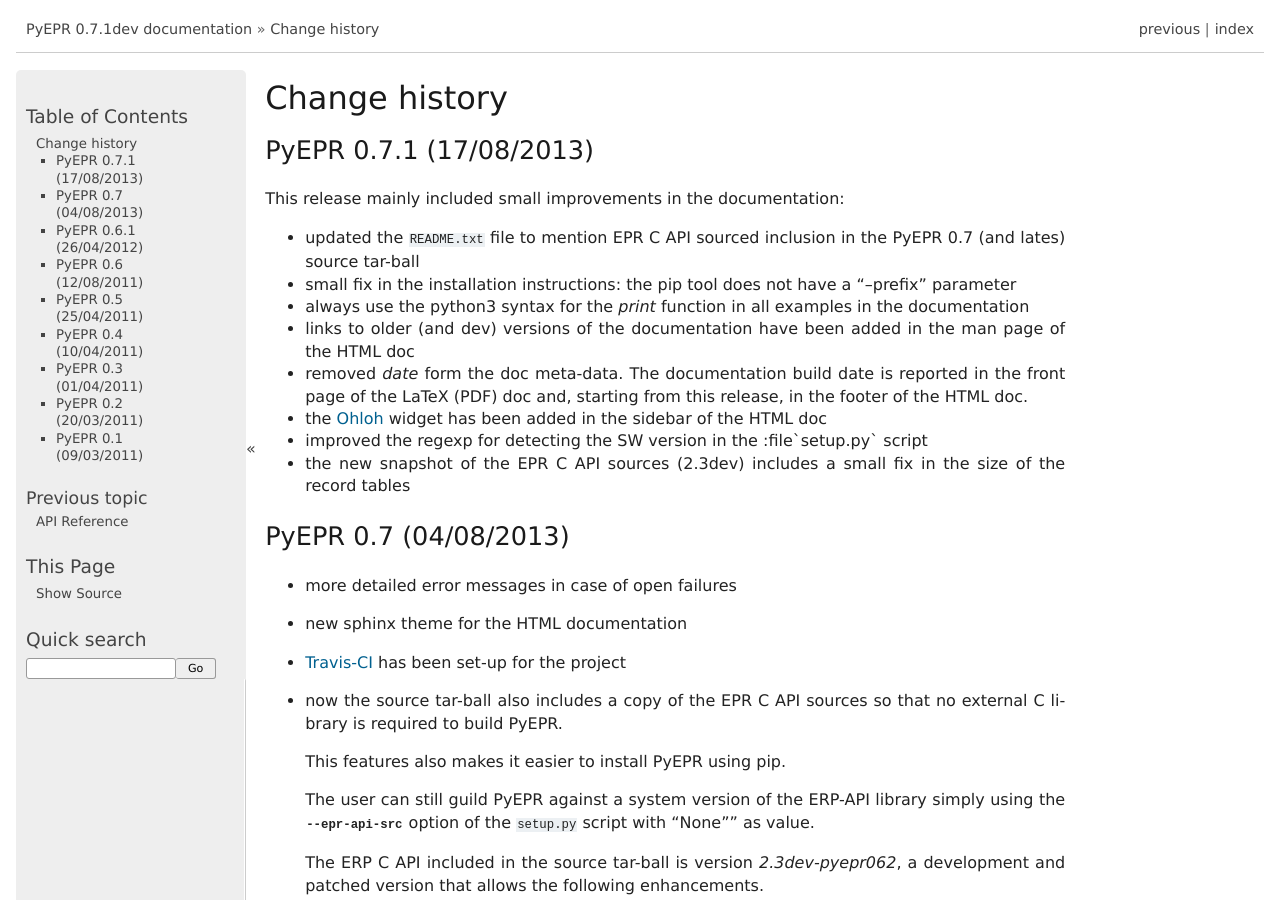
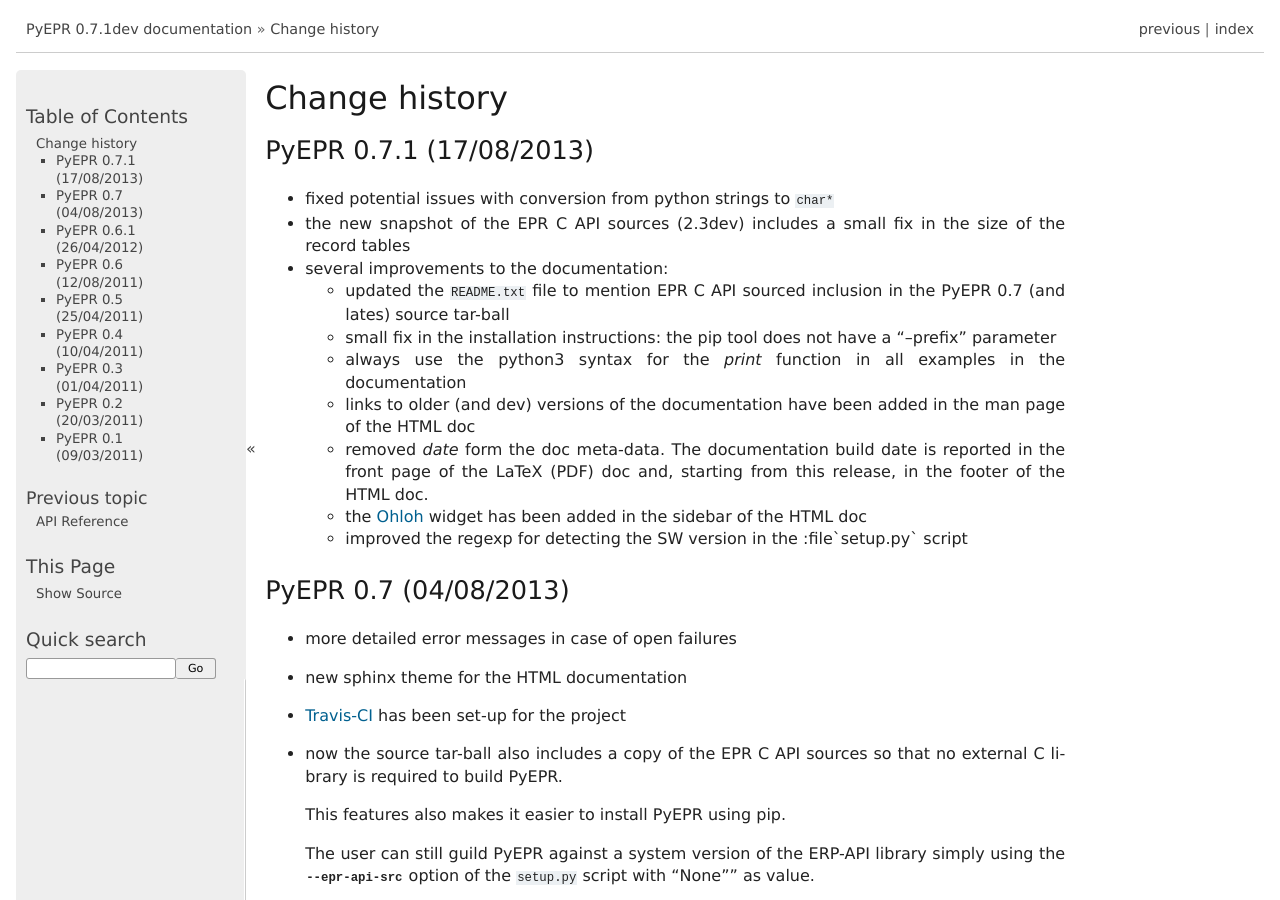
Before and after one commit to avalentino/pyepr, a Sphinx documentation site: the page built from doc/NEWS.txt, in a window 1280 px wide and 900 px high. Built offline with Sphinx 7.4.7, drawn with Linux system fonts in a browser that asks for light colours; formulas are drawn with MathJax 3.

Commit message:
Fixed potential issues with conversion from python strings to 'char*'

```diff
--- a/doc/NEWS.txt
+++ b/doc/NEWS.txt
@@ -5,24 +5,25 @@
 PyEPR 0.7.1 (17/08/2013)
 ------------------------
 
-This release mainly included small improvements in the documentation:
+* fixed potential issues with conversion from python strings to ``char*``
+* the new snapshot of the EPR C API sources (2.3dev) includes a small fix
+  in the size of the record tables
+* several improvements to the documentation:
 
-* updated the :file:`README.txt` file to mention EPR C API sourced inclusion
+  - updated the :file:`README.txt` file to mention EPR C API sourced inclusion
     in the PyEPR 0.7 (and lates) source tar-ball
-* small fix in the installation instructions: the pip tool does not have  a
+  - small fix in the installation instructions: the pip tool does not have  a
     "--prefix" parameter
-* always use the python3 syntax for the *print* function in all examples in
+  - always use the python3 syntax for the *print* function in all examples in
     the documentation
-* links to older (and dev) versions of the documentation have been added in
+  - links to older (and dev) versions of the documentation have been added in
     the man page of the HTML doc
-* removed *date* form the doc meta-data.  The documentation build date is
+  - removed *date* form the doc meta-data.  The documentation build date is
     reported in the front page of the LaTeX (PDF) doc and, starting from this
     release, in the footer of the HTML doc.
-* the Ohloh_ widget has been added in the sidebar of the HTML doc
-* improved the regexp for detecting the SW version in the :file`setup.py`
+  - the Ohloh_ widget has been added in the sidebar of the HTML doc
+  - improved the regexp for detecting the SW version in the :file`setup.py`
     script
-* the new snapshot of the EPR C API sources (2.3dev) includes a small fix
-  in the size of the record tables
 
 .. _Ohloh: http://www.ohloh.net
 
```
Also changed, not shown: 1 other file. Lines whose indentation alone changed are shown as unchanged.
